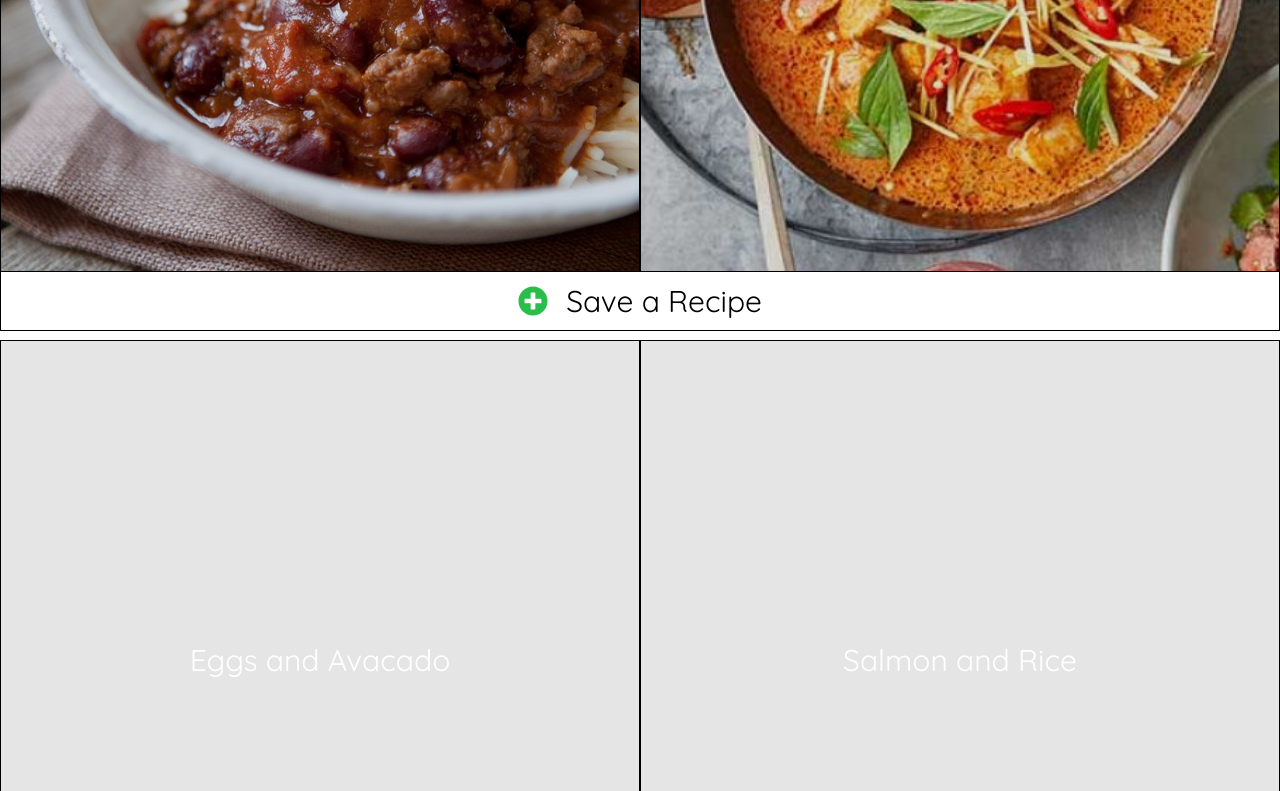
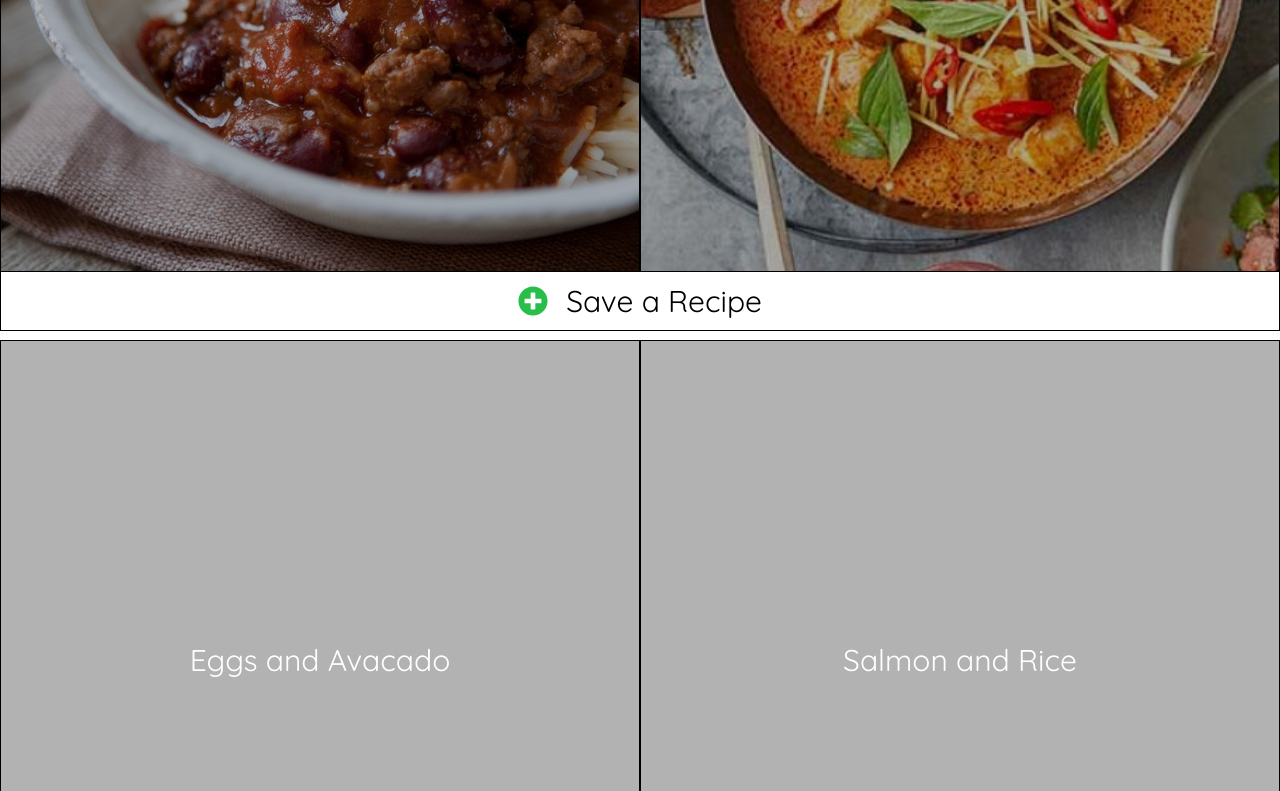
Before and after one commit to dsychin/useby-demo, a website: page www/my_recipes.html in a window 1280 px wide. Shown: the part 469-1260 px from the top of the page. Drawn offline with nearby package versions, Linux system fonts and the light colour scheme.

Commit message:
my recipes item overlay made darker

```diff
--- a/www/my_recipes.html
+++ b/www/my_recipes.html
@@ -149,7 +149,7 @@
             text-align: center;
             font-size: 30px;
             padding: 10px;
-            background-color: rgba(0, 0, 0, 0.1);
+            background-color: rgba(0, 0, 0, 0.3);
         }
 
         .recipe-item {
```
